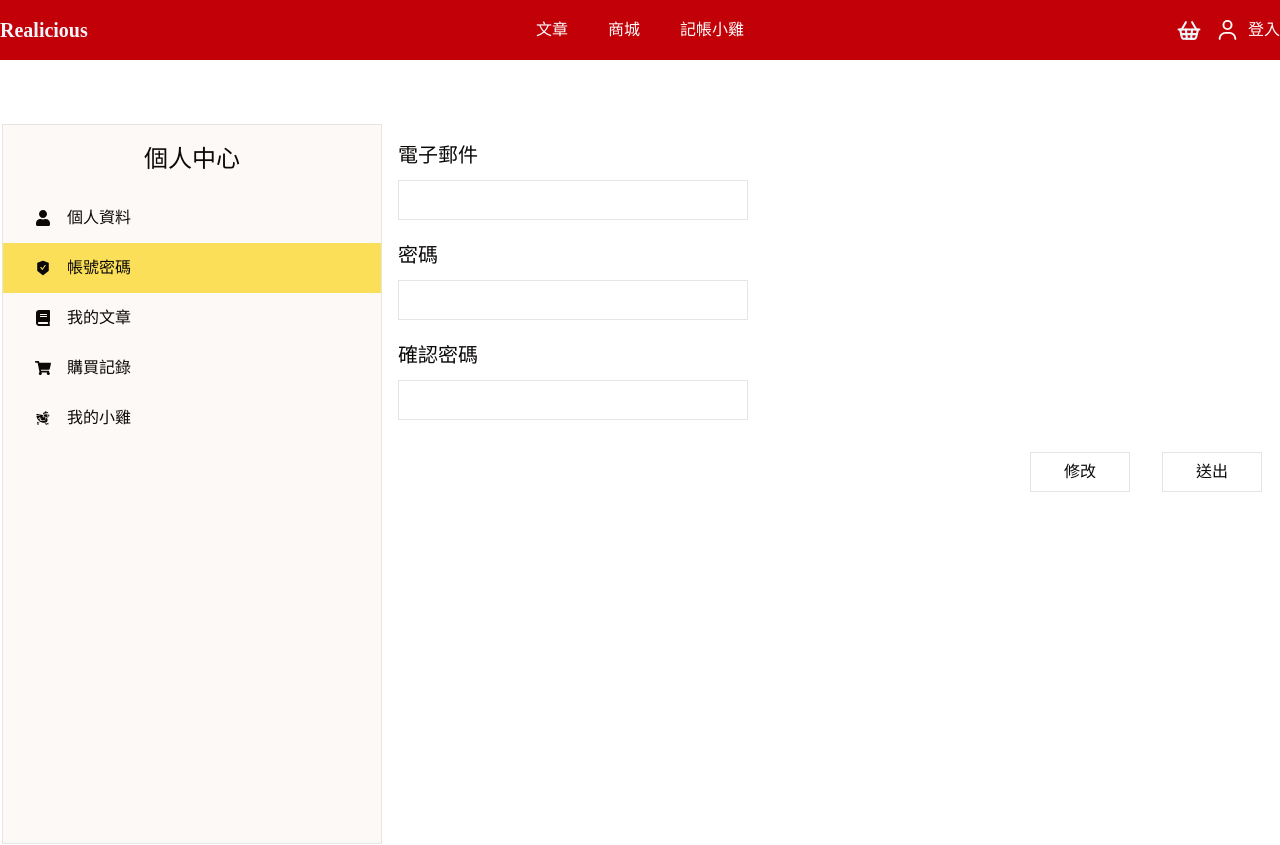
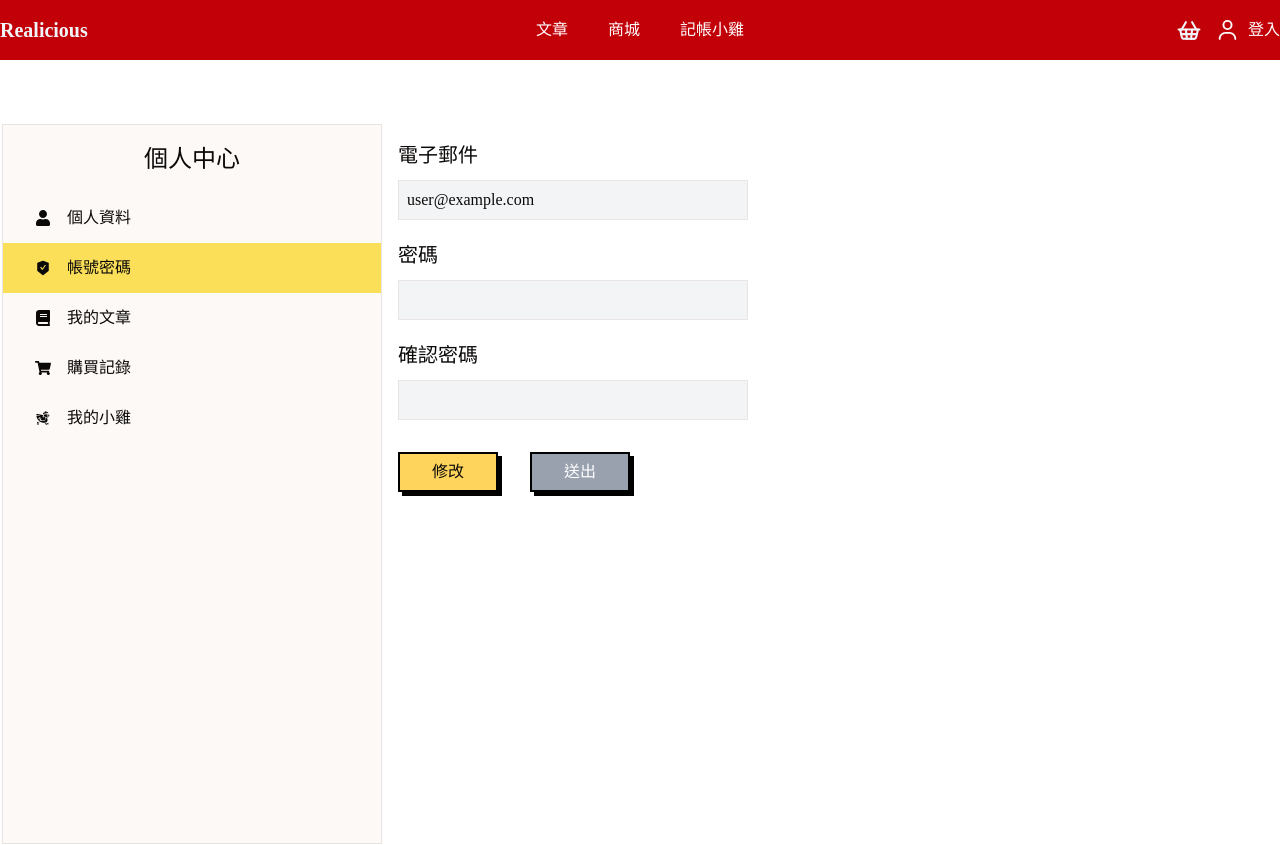
Before and after one commit to AnieceJ/Realicious, a Next.js app: page /user/account/password in a window 1280 px wide. Shown: the top 845 px of the page. Built offline with nearby package versions, Linux system fonts and the light colour scheme; no server answers.

Commit message:
定時備份

```diff
--- a/app/_components/_components/headerLoginBtn.tsx
+++ b/app/_components/_components/headerLoginBtn.tsx
@@ -1,7 +1,6 @@
 "use client";
 
 import Cookies from "js-cookie";
-import {useRouter} from 'next/navigation'
 
 import UserSidebar from "./userSidebar";
 import ChatroomSidebar from "./chatroomSidebar";
@@ -11,13 +10,14 @@ import { faUser } from "@fortawesome/free-regular-svg-icons";
 import Link from "next/link"
 
 interface HeaderLoginBtnProps{
-  className?:string
+  token:boolean
+  className?:string,
 }
 
-export default function HeaderLoginBtn({className}:HeaderLoginBtnProps) {
+
+export default function HeaderLoginBtn({className ,token}:HeaderLoginBtnProps) {
 // 用有沒有token來判斷是否登入，接後端後是需求或安全性可能需要更改判斷條件
-  const token = (Cookies.get("token") ? true :false)
-  const router = useRouter()
+  // const token = (Cookies.get("token") ? true :false)
 
   return (
     <div className={`text-black ${className}`}>
--- a/app/_components/header.tsx
+++ b/app/_components/header.tsx
@@ -8,7 +8,11 @@ import { ShoppingBasket } from "lucide-react";
 
 import HeaderLoginBtn from "./_components/headerLoginBtn";
 
-export default function Header (){
+interface HeaderProps{
+	token:boolean
+}
+
+export default function Header ({token}:HeaderProps){
 return (
   <header className="w-full h-15 bg-red-700 text-slate-100">
             <div className="max-w-7xl mx-auto h-full grid grid-cols-3 items-center">
@@ -43,7 +47,7 @@ return (
 
               <div className="flex items-center justify-end">
                 <ShoppingBasket className="h-6.25 w-7 mr-3" />
-                <HeaderLoginBtn></HeaderLoginBtn>
+                <HeaderLoginBtn token={token}></HeaderLoginBtn>
               </div>
             </div>
           </header>
--- a/app/context/user.tsx
+++ b/app/context/user.tsx
@@ -42,7 +42,7 @@ export function UserProvider({ children }: { children: React.ReactNode }) {
 
   const login = (account: string, password: string) => {
     // 方便測試用，之後要加格式判斷，傳到後端驗證，後端回傳boolean
-    if (account === "123" && password === "123") {
+    if (account === "123@gmail.com" && password === "zxc123") {
       Cookies.set("token", FAKE_TOKEN, { expires: 1 });
       Cookies.set("user", JSON.stringify(FAKE_USER), { expires: 1 });
       setUser(FAKE_USER);
--- a/app/layout.tsx
+++ b/app/layout.tsx
@@ -9,16 +9,22 @@ import { UserProvider } from "@/app/context//user";
 import Header from "./_components/header";
 import Footer from "./_components/footer";
 
-export default function RootLayout({
+import { cookies } from "next/headers";
+
+
+export default async function RootLayout({
   children,
 }: {
   children: React.ReactNode;
 }) {
+
+  const token = (await cookies()).get("token");
+
   return (
     <html lang="zh-TW">
       <body className="w-full min-h-screen bg-white flex flex-col">
         <UserProvider>
-          <Header></Header>
+          <Header token={!!token}></Header>
           <main className="grow w-full">
             <div className="max-w-7xl my-10 mx-auto m-h-150">{children}</div>
           </main>
--- a/app/user/account/page.tsx
+++ b/app/user/account/page.tsx
@@ -99,29 +99,8 @@ export default function Account() {
               placeholder=""
             />
           </div>
-          <div className="flex flex-col items-start mb-5">
-            <label className="text-[20px] mb-2.5" htmlFor="email">
-              測試
-            </label>
-            <input
-              className="border w-90 h-10 text-[16px] px-2"
-              type="text"
-              id=""
-              placeholder=""
-            />
-          </div>
-          <div className="flex flex-col items-start mb-5">
-            <label className="text-[20px] mb-2.5" htmlFor="email">
-              測試
-            </label>
-            <input
-              className="border w-90 h-10 text-[16px] px-2"
-              type="text"
-              id=""
-              placeholder=""
-            />
-          </div>
-          <div className="flex w-full justify-end mt-8">
+
+          <div className="flex w-full justify-start mt-8">
             <button className="border w-25 h-10 mr-8">修改</button>
             <button className="border w-25 h-10">送出</button>
           </div>
--- a/app/user/account/password/page.tsx
+++ b/app/user/account/password/page.tsx
@@ -1,50 +1,142 @@
 "use client";
 import Container from "../../_components/container";
-import Link from "next/link";
 import Left from "../_components/left";
+import { useState, ChangeEvent, FormEvent, MouseEvent } from "react";
+
+// 1. 定義會員資料的型別介面
+interface UserProfile {
+  email: string;
+  password?: string;        // 選填，因為初始可能為空
+  confirmPassword?: string; // 選填
+}
 
 export default function Account() {
+  // 模擬頁面載入取得的會員假資料
+  const initialData: UserProfile = {
+    email: "user@example.com",
+    password: "",
+    confirmPassword: ""
+  };
+
+  // 2. 狀態管理（透過泛型指定型別）
+  const [isEdit, setIsEdit] = useState<boolean>(false);
+  const [profile, setProfile] = useState<UserProfile>(initialData);
+  // 備份可以是完整的資料，或是空物件 {}，所以這裡允許 Partial 局部轉型
+  const [backupProfile, setBackupProfile] = useState<Partial<UserProfile>>({});
+
+  // 3. 處理輸入框改變：明確指定為 HTMLInputElement 的 ChangeEvent
+  const handleChange = (e: ChangeEvent<HTMLInputElement>) => {
+    const { id, value } = e.target;
+    setProfile((prev) => ({
+      ...prev,
+      [id]: value, // TypeScript 會根據 id 動態對應 profile 的 key
+    }));
+  };
+
+  // 4. 點擊「修改」或「取消」：指定為 HTMLButtonElement 的 MouseEvent
+  const handleEditToggle = (e: MouseEvent<HTMLButtonElement>) => {
+    e.preventDefault();
+
+    if (!isEdit) {
+      // 備份當前資料
+      setBackupProfile({ ...profile });
+    } else {
+      // 還原成備份資料（如果備份是空的則用 initialData 頂替）
+      setProfile({
+        email: backupProfile.email ?? initialData.email,
+        password: backupProfile.password ?? "",
+        confirmPassword: backupProfile.confirmPassword ?? ""
+      });
+    }
+
+    setIsEdit(!isEdit);
+  };
+
+  // 5. 點擊「送出」：表單送出事件指定為 FormEvent
+  const handleSubmit = (e: FormEvent<HTMLFormElement>) => {
+    e.preventDefault();
+
+    if (profile.password !== profile.confirmPassword) {
+      alert("密碼與確認密碼不一致！");
+      return;
+    }
+
+    console.log("成功送出最新資料：", profile);
+    setIsEdit(false);
+  };
+
   return (
     <Container className="bg-white flex-col sm:flex-row overflow-hidden">
-      <Left></Left>
+      <Left />
       <div className="w-[70%] h-[720px] p-4 overflow-y-auto">
-        <form action="">
+        <form onSubmit={handleSubmit}>
+
+          {/* 電子郵件 */}
           <div className="flex flex-col items-start mb-[20px]">
             <label className="text-[20px] mb-[10px]" htmlFor="email">
               電子郵件
             </label>
             <input
-              className="border w-[350px] h-[40px] text-[16px] px-2"
+              id="email"
               type="text"
-              id=""
-              placeholder=""
+              disabled={!isEdit}
+              value={profile.email}
+              onChange={handleChange}
+              className="border w-[350px] h-[40px] text-[16px] px-2 disabled:bg-gray-100"
             />
           </div>
+
+          {/* 密碼 */}
           <div className="flex flex-col items-start mb-[20px]">
-            <label className="text-[20px] mb-[10px]" htmlFor="email">
+            <label className="text-[20px] mb-[10px]" htmlFor="password">
               密碼
             </label>
             <input
-              className="border w-[350px] h-[40px] text-[16px] px-2"
-              type="text"
-              id=""
-              placeholder=""
+              id="password"
+              type="password"
+              disabled={!isEdit}
+              value={profile.password}
+              onChange={handleChange}
+              className="border w-[350px] h-[40px] text-[16px] px-2 disabled:bg-gray-100"
             />
           </div>
+
+          {/* 確認密碼 */}
           <div className="flex flex-col items-start mb-[20px]">
-            <label className="text-[20px] mb-[10px]" htmlFor="email">
+            <label className="text-[20px] mb-[10px]" htmlFor="confirmPassword">
               確認密碼
             </label>
             <input
-              className="border w-[350px] h-[40px] text-[16px] px-2"
-              type="text"
-              id=""
-              placeholder=""
+              id="confirmPassword"
+              type="password"
+              disabled={!isEdit}
+              value={profile.confirmPassword}
+              onChange={handleChange}
+              className="border w-[350px] h-[40px] text-[16px] px-2 disabled:bg-gray-100"
             />
           </div>
-          <div className="flex w-full justify-end mt-8">
-            <button className="border w-[100px] h-[40px] mr-8">修改</button>
-            <button className="border w-[100px] h-[40px]">送出</button>
+
+          {/* 按鈕區 */}
+          <div className="flex w-full justify-start mt-8">
+            <button
+              type="button"
+              onClick={handleEditToggle}
+              className="bg-[#FFD45C] hover:bg-[#fbc632] border w-[100px] h-[40px] border-2 border-black shadow-[4px_4px_0px_0px_rgba(0,0,0,1)] mr-8 cursor-pointer hover:shadow-[2px_2px_0px_0px_rgba(0,0,0,1)]"
+            >
+              {isEdit ? "取消" : "修改"}
+            </button>
+
+            <button
+              type="submit"
+              disabled={!isEdit}
+              className={`w-[100px] h-[40px] border-2 border-black shadow-[4px_4px_0px_0px_rgba(0,0,0,1)] text-white mr-8 ${
+                isEdit
+                  ? "bg-[#F02A2D] hover:bg-[#e50004] cursor-pointer hover:shadow-[2px_2px_0px_0px_rgba(0,0,0,1)]"
+                  : "bg-gray-400 cursor-not-allowed shadow-[4px_4px_0px_0px_rgba(0,0,0,1)]"
+              }`}
+            >
+              送出
+            </button>
           </div>
         </form>
       </div>
--- a/package.json
+++ b/package.json
@@ -17,6 +17,7 @@
     "@fortawesome/free-solid-svg-icons": "^7.3.0",
     "@fortawesome/react-fontawesome": "^3.3.1",
     "@heroicons/react": "^2.2.0",
+    "@hookform/resolvers": "^5.4.0",
     "ckeditor5": "^48.3.0",
     "class-variance-authority": "^0.7.1",
     "clsx": "^2.1.1",
@@ -32,7 +33,8 @@
     "react-twzipcode": "^3.0.1",
     "shadcn": "^4.13.0",
     "tailwind-merge": "^3.6.0",
-    "tw-animate-css": "^1.4.0"
+    "tw-animate-css": "^1.4.0",
+    "zod": "3"
   },
   "devDependencies": {
     "@tailwindcss/postcss": "^4",
--- /dev/null
+++ b/validations/validate.js
@@ -0,0 +1,18 @@
+import { z } from 'zod';
+
+// 定義登入的驗證規則
+export const loginSchema = z.object({
+  // 1. 驗證帳號必須是 Email 格式
+  account: z
+    .string()
+    .min(1, { message: "帳號為必填項" })
+    .email({ message: "帳號必須是有效的 Email 格式" }),
+
+  // 2. 驗證密碼至少 6 位元，且透過正規表達式確保含英文與數字，可包含特殊字元
+  password: z
+    .string()
+    .min(6, { message: "密碼至少需要 6 個字元" })
+    .regex(/^(?=.*[A-Za-z])(?=.*\d).{6,}$/, {
+      message: "密碼必須包含至少一個英文與一個數字（可包含特殊字元）",
+    }),
+});
```
Also changed, not shown: app/user/login/page.tsx (+26 -15 lines), 1 other file (tests, documents, lock files or other folders).
